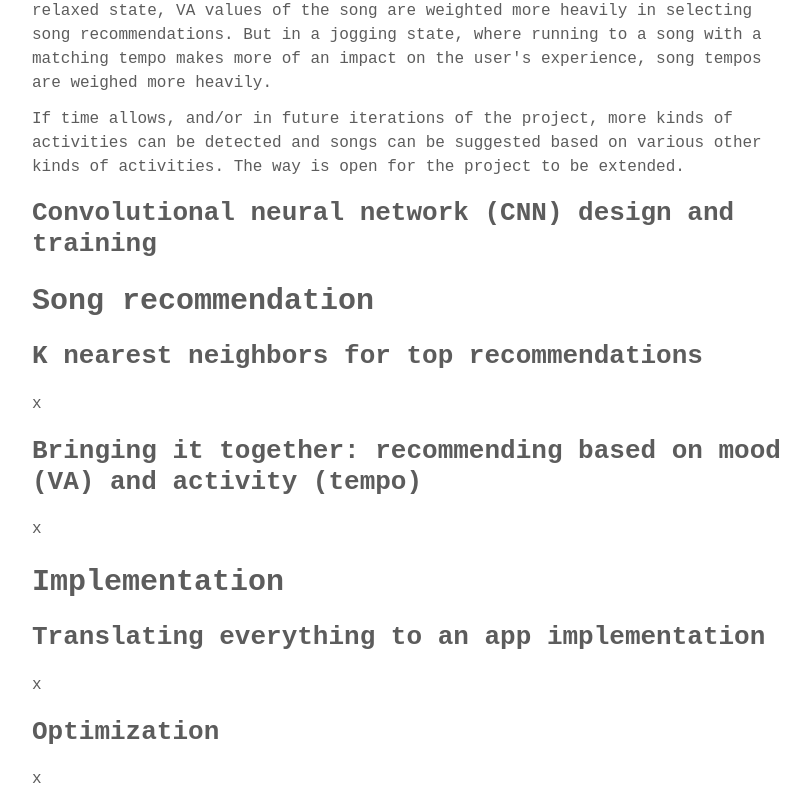
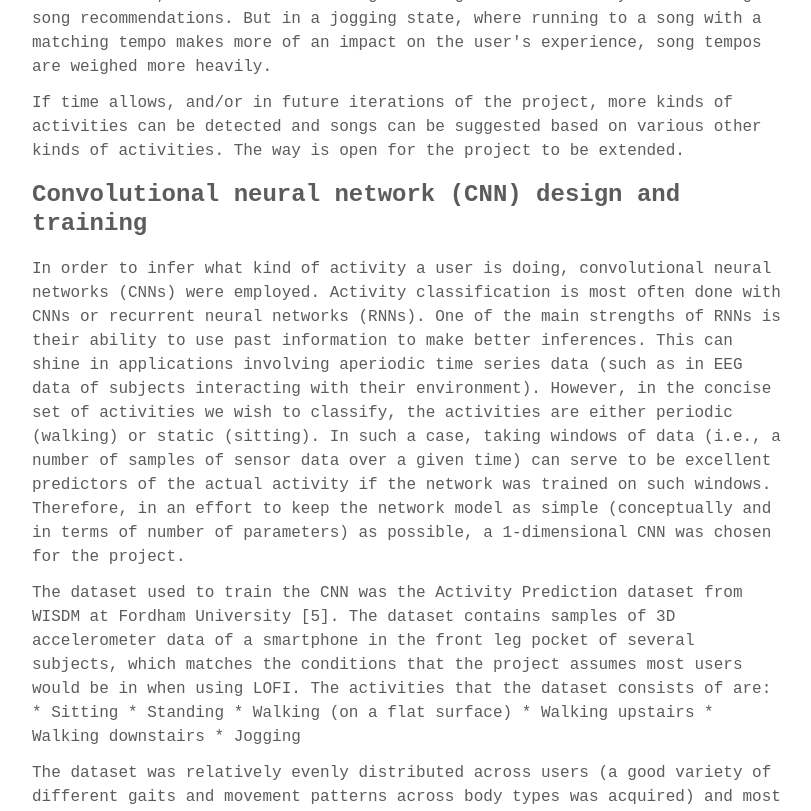
Before and after one commit to m202a-winter19-lofi/m202a-winter19-lofi.github.io, a Jekyll site: the page built from design.md, in a window 1280 px wide and 1400 px high, scrolled down 2444 px. Shown: the top 811 px of the window, without its empty margins (232-1043 px from the left). Built offline with Jekyll 4.4.1, drawn with Linux system fonts in a browser that asks for light colours; some web fonts are replaced; some of the changed text lies outside the part shown.

Commit message:
more images and added to design

```diff
--- a/design.md
+++ b/design.md
@@ -12,7 +12,7 @@
 
 # *Mood estimation*
 
-## Representing mood in 2 dimensions: the valence-arousal space
+### Representing mood in 2 dimensions: the valence-arousal space
 <p>One of the first questions that naturally surfaced when thinking up this project was, "How can you possibly quantify something like mood?"</p>
 <p>In 1992, a paper was published that introduced a 2-dimensional, continuous representation of emotion in the Journal of Experimental Psychology [1].
 This came to be known as the valence-arousal model of emotion, where different regions of the space represent different types of emotions.</p>
@@ -29,7 +29,7 @@
 
 
 
-## Heart rate variability (HRV) and the VA space
+### Heart rate variability (HRV) and the VA space
 
 <p>In 2009, Stickel et. al wrote about how they mapped readings of heart rate variability to the VA space [4]. ...
 Using this method, measurements of heart rate variability can then be mapped to the VA space. By using a Hexiwear to measure heart rate,
@@ -40,7 +40,7 @@
 
 # *Activity recognition*
 
-## Goals of activity recognition
+### Goals of activity recognition
 
 <p>For this iteration of the project, the goal is to be able to distinguish between times when the user is active (i.e. jogging) or not active (i.e. studying or commuting).
 In the case of a user jogging, the system will aim to suggest music with a tempo matching their cadence.
@@ -51,11 +51,69 @@
 <p>If time allows, and/or in future iterations of the project, more kinds of activities can be detected and songs can be suggested based on various other kinds of activities.
 The way is open for the project to be extended.</p>
 
-## Convolutional neural network (CNN) design and training
+### Convolutional neural network (CNN) design and training
 
+<p>In order to infer what kind of activity a user is doing, convolutional neural networks (CNNs) were employed.
+Activity classification is most often done with CNNs or recurrent neural networks (RNNs). One of the main strengths of
+RNNs is their ability to use past information to make better inferences. This can shine in applications involving aperiodic
+time series data (such as in EEG data of subjects interacting with their environment). However, in the concise set of activities
+we wish to classify, the activities are either periodic (walking) or static (sitting). In such a case, taking windows of data
+(i.e., a number of samples of sensor data over a given time) can serve to be excellent predictors of the actual activity if the network
+was trained on such windows. Therefore, in an effort to keep the network model as simple (conceptually and in terms of number of parameters)
+as possible, a 1-dimensional CNN was chosen for the project.</p>
 
+<p>The dataset used to train the CNN was the Activity Prediction dataset from WISDM at Fordham University [5]. The dataset contains
+samples of 3D accelerometer data of a smartphone in the front leg pocket of several subjects, which matches the conditions that the project
+assumes most users would be in when using LOFI.
+The activities that the dataset consists of are:
+* Sitting
+* Standing
+* Walking (on a flat surface)
+* Walking upstairs
+* Walking downstairs
+* Jogging
+</p>
 
+<p>The dataset was relatively evenly distributed across users (a good variety of different gaits and movement patterns across body types was acquired)
+and most of the activity samples were of either walking or jogging.</p>
 
+![samples over users](/assets/images/dist_over_users.PNG)
+
+![samples over activities](/assets/images/dist_over_activities.PNG)
+
+<p>All of the data was sampled at 20 Hz. We normalized the acceleration values *x* during preprocessing across all samples according to equation (2).</p>
+
+![normalization](/assets/images/eq2.PNG)
+
+<p>Here, *x* tilde is the normalized data, *µ* is the expected value of *x*, and *σ* is the standard deviation of *x*.</p>
+
+<p>Before normalization, an accelerometer reading
+of magnitude 1 was equal to 1G, or 9.8 m/s squared. By optimizing over different window lengths and amounts
+of window overlap, we arrived at using a 3 second window with no overlap for training (60 samples per input to the network), validation, and testing of the data.
+Below are plots of a single window of different activities, preceded by a figure showing how the different smartphone acceleration axes were positioned relative to
+subjects' bodies during data collection [6].</p>
+
+![sensor positioning](/assets/images/sensor_orientation.PNG)
+
+![jogging](/assets/images/jogging.PNG)
+
+![walking](/assets/images/walking.PNG)
+
+![sitting](/assets/images/sitting.PNG)
+
+![standing](/assets/images/standing.PNG)
+
+![upstairs](/assets/images/upstairs.PNG)
+
+![downstairs](/assets/images/downstairs.PNG)
+
+<p>As expected, more vigorous activities like jogging have greater change in acceleration over time than a stationary activity like sitting.
+Other activities have observable, distinct features to set them apart from other types of activities (e.g. standing can be distinguished from sitting
+based on which axis feels gravity and walking up/downstairs have distinct "humps" in accelerometer readings).</p>
+
+<p>The CNN architecture used is based off [7].</p>
+
+![CNN architecture](/assets/images/cnn_architecture.PNG)
 
 # Song recommendation
 
```
Also changed, not shown: assets/images/cnn_architecture.png (added), assets/images/cnn_dist_activities.PNG (added), assets/images/cnn_dist_users.PNG (added), assets/images/downstairs.PNG (added), assets/images/eq2.PNG (added), assets/images/jogging.PNG (added), assets/images/sensor_orientation.PNG (added), assets/images/sitting.PNG (added), assets/images/standing.PNG (added), assets/images/upstairs.PNG (added), assets/images/walking.PNG (added).
